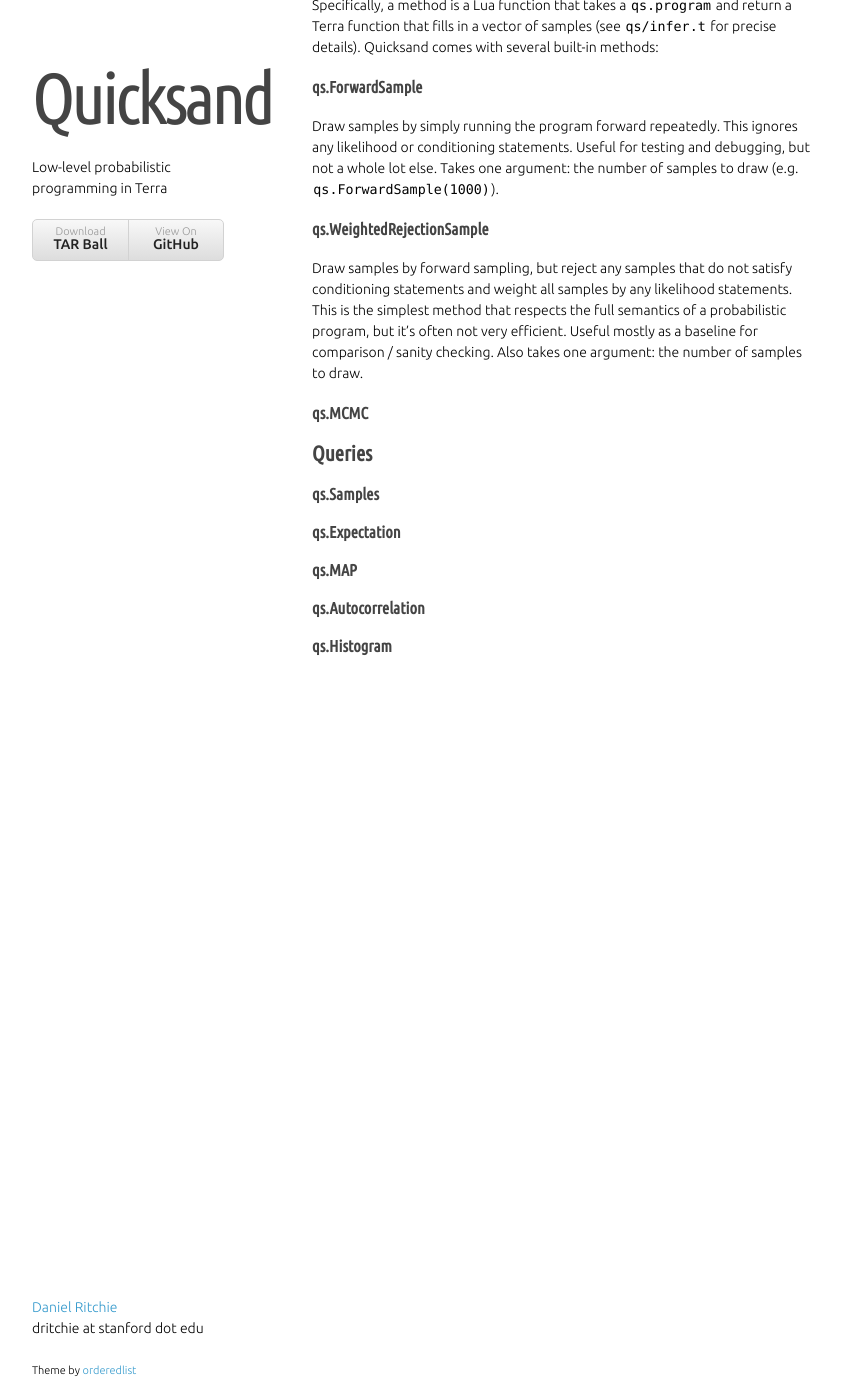
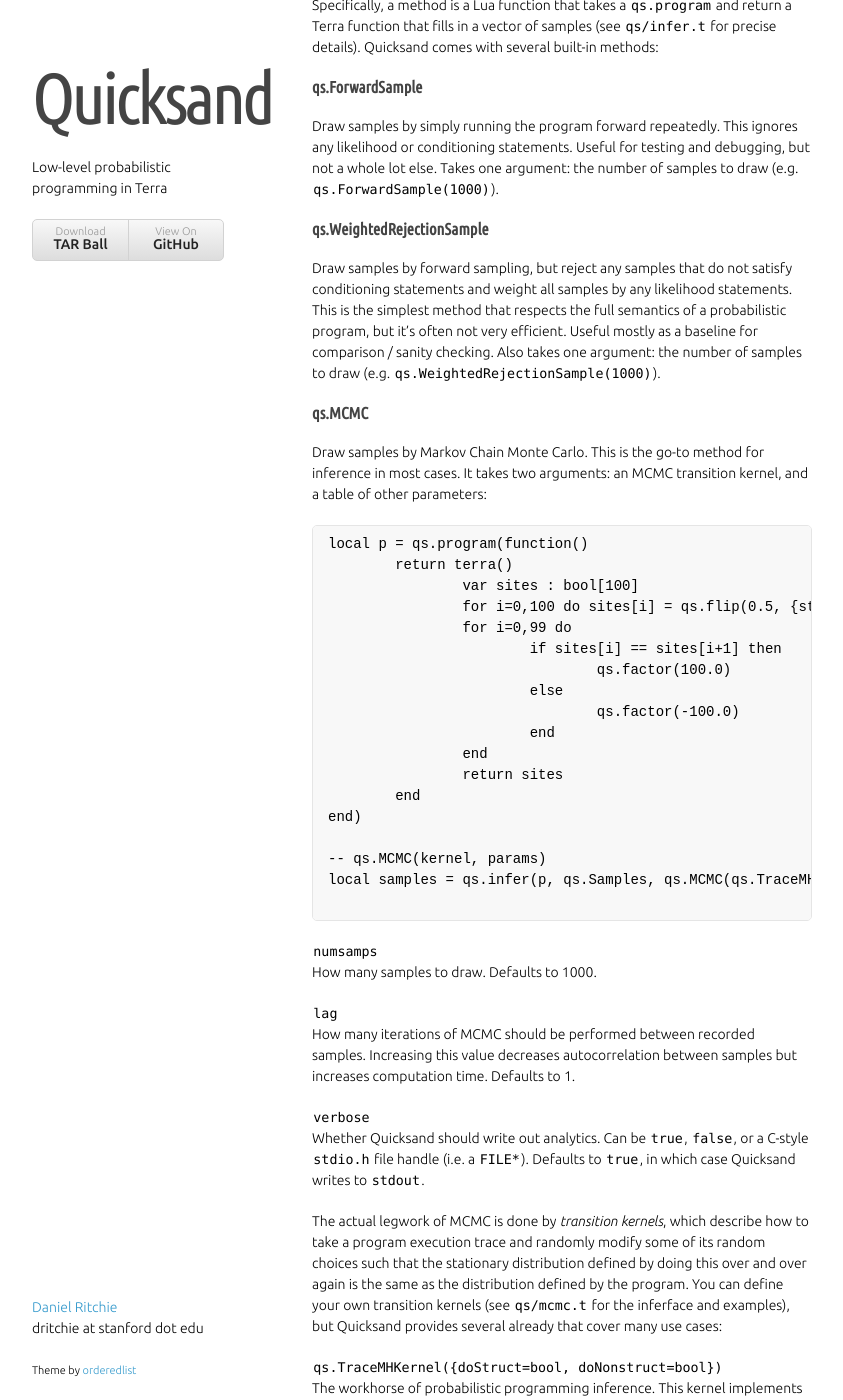
Before and after one commit to dritchie/quicksand, a Jekyll site: the page built from index.md, in a window 1280 px wide and 1400 px high, scrolled down 10892 px. Shown: the whole window, without its empty margins (218-1061 px from the left). Built offline with Jekyll 4.4.1, drawn with Linux system fonts in a browser that asks for light colours; some web fonts are replaced; some of the changed text lies outside the part shown.

Commit message:
Checking out how kernels section looks right now.

```diff
--- a/index.md
+++ b/index.md
@@ -374,7 +374,7 @@
 	end)
 
 	-- qs.infer(program, query, method)
-	local mean = qs.infer(p, qs.Expectation(), qs.ForwardSample(1000))()
+	local samples = qs.infer(p, qs.Samples, qs.ForwardSample(1000))()
 
 `qs.infer` returns a no-argument Terra function, which, when invoked, performs the requested inference (hence the extra set of parens at the end of the last line above).
 
@@ -391,9 +391,51 @@
 
 ### qs.WeightedRejectionSample
 
-Draw samples by forward sampling, but reject any samples that do not satisfy conditioning statements and weight all samples by any likelihood statements. This is the simplest method that respects the full semantics of a probabilistic program, but it's often not very efficient. Useful mostly as a baseline for comparison / sanity checking. Also takes one argument: the number of samples to draw.
+Draw samples by forward sampling, but reject any samples that do not satisfy conditioning statements and weight all samples by any likelihood statements. This is the simplest method that respects the full semantics of a probabilistic program, but it's often not very efficient. Useful mostly as a baseline for comparison / sanity checking. Also takes one argument: the number of samples to draw (e.g. `qs.WeightedRejectionSample(1000)`).
 
 ### qs.MCMC
+
+Draw samples by Markov Chain Monte Carlo. This is the go-to method for inference in most cases. It takes two arguments: an MCMC transition kernel, and a table of other parameters:
+
+	local p = qs.program(function()
+		return terra()
+			var sites : bool[100]
+			for i=0,100 do sites[i] = qs.flip(0.5, {struc=false}) end
+			for i=0,99 do
+				if sites[i] == sites[i+1] then
+					qs.factor(100.0)
+				else
+					qs.factor(-100.0)
+				end
+			end
+			return sites
+		end
+	end)
+
+	-- qs.MCMC(kernel, params)
+	local samples = qs.infer(p, qs.Samples, qs.MCMC(qs.TraceMHKernel(),
+													{numsamps=1000, lag=1, verbose=true}))
+
+`numsamps`
+How many samples to draw. Defaults to 1000.
+
+`lag`
+How many iterations of MCMC should be performed between recorded samples. Increasing this value decreases autocorrelation between samples but increases computation time. Defaults to 1.
+
+`verbose`
+Whether Quicksand should write out analytics. Can be `true`, `false`, or a C-style `stdio.h` file handle (i.e. a `FILE*`). Defaults to `true`, in which case Quicksand writes to `stdout`.
+
+The actual legwork of MCMC is done by *transition kernels*, which describe how to take a program execution trace and randomly modify some of its random choices such that the stationary distribution defined by doing this over and over again is the same as the distribution defined by the program. You can define your own transition kernels (see `qs/mcmc.t` for the inferface and examples), but Quicksand provides several already that cover many use cases:
+
+`qs.TraceMHKernel({doStruct=bool, doNonstruct=bool})`
+The workhorse of probabilistic programming inference. This kernel implements the MCMC trace sampler described in Algorithm 2 of [this paper](http://www.mit.edu/~ast/papers/lightweight-mcmc-aistats2011.pdf). It will work on any probabilistic program, though it is not necessarily the most efficient kernel. This is often a good kernel to start with. The optional parameters `doStruct` and `doNonstruct` specify whether the kernel should operate on structural or non-structural random choices. They both default to `true` (i.e. operating on all random choices)
+
+`qs.LARJKernel(annealKernel, {intervals=int, stepsPerInterval=int})`
+**Coming soon...**
+
+`qs.HMCKernel({stepSize=real, numSteps=int, doStepSizeAdapt=bool})`
+**Coming soon...**
+
 
 
 ## Queries
```
